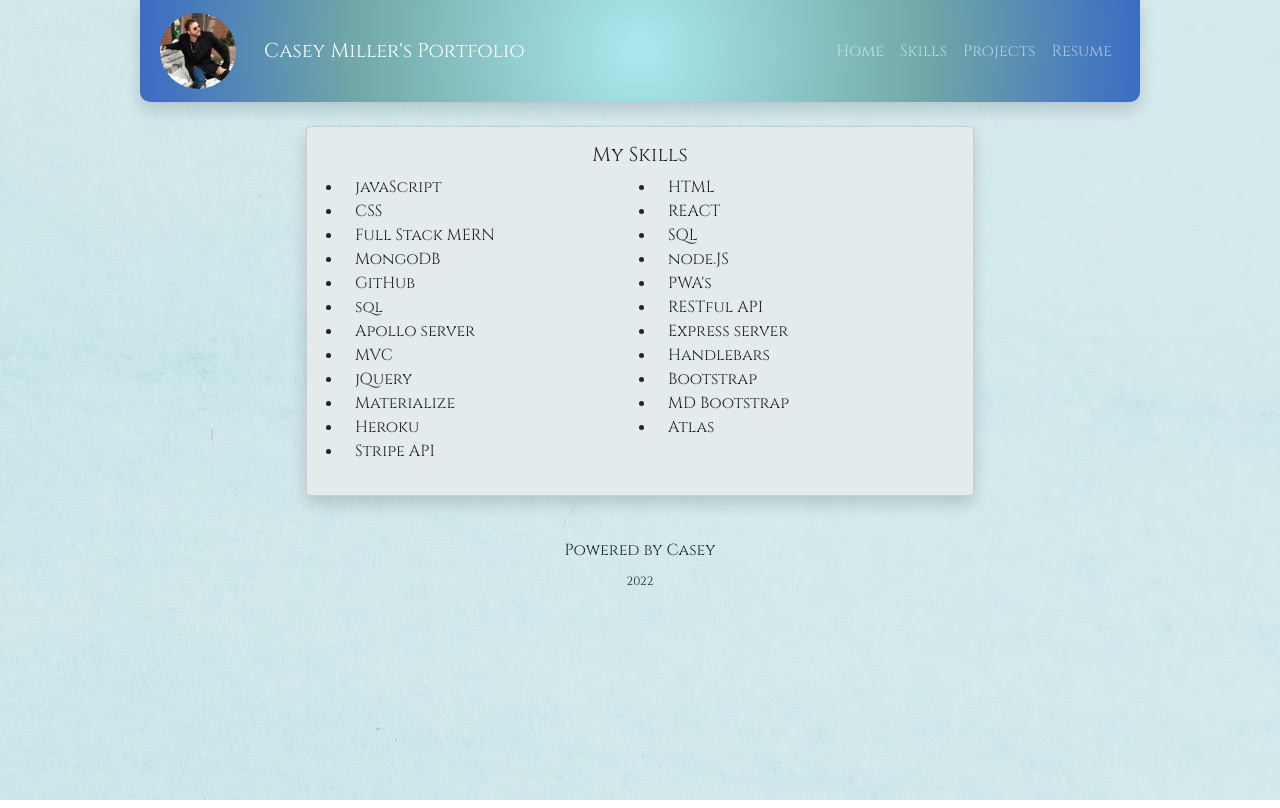
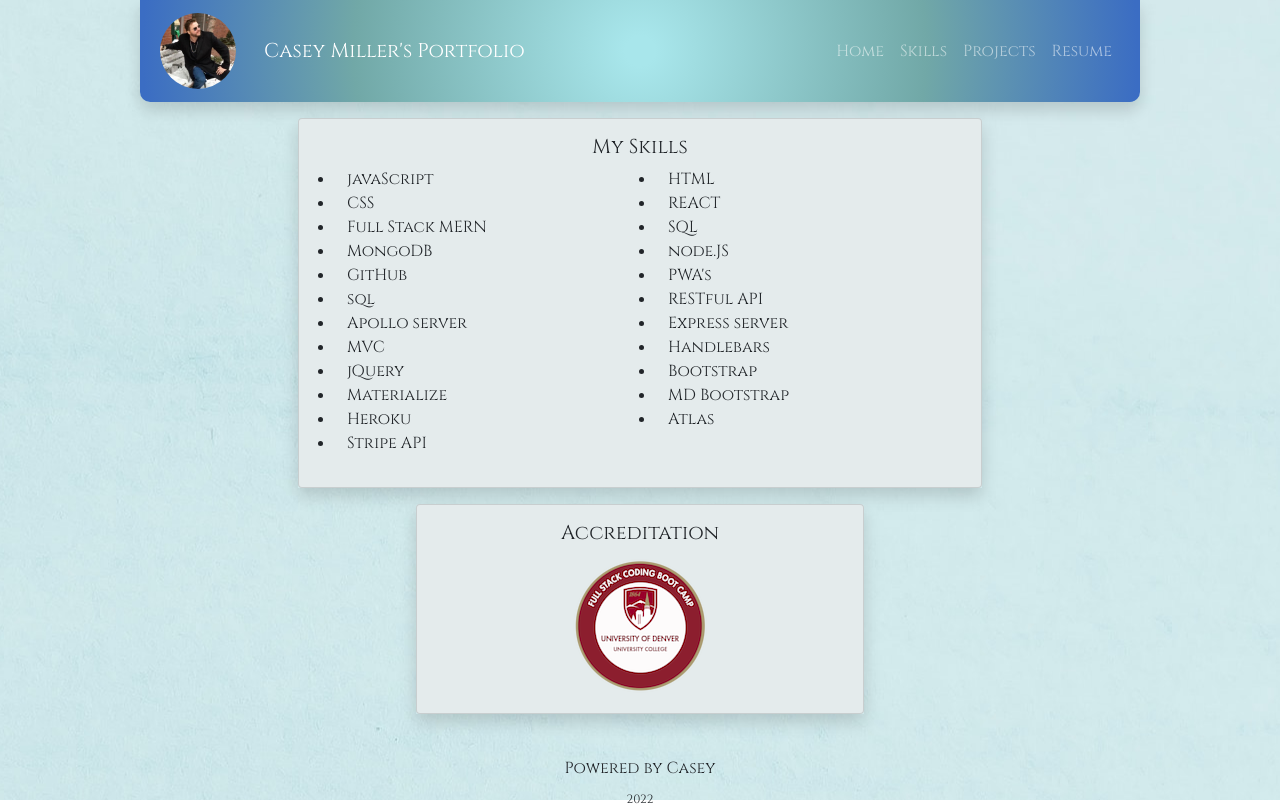
Before and after one commit to CaseySMiller/reactPortfolio, a React (Create React App) app in the folder client/: page /skills in a window 1280 px wide. Built offline with nearby package versions, Linux system fonts and the light colour scheme.

Commit message:
added bootcamp accreditation and mdb effects to skills page

```diff
--- a/client/src/App.css
+++ b/client/src/App.css
@@ -48,7 +48,7 @@ body {
 .my-button:hover {
   background-color: rgb(113,168,167);
   background: radial-gradient(circle, rgba(168,230,235,1) 3%, rgba(113,168,167,1) 57%, rgba(59,109,195,1) 99%);
-  }
+}
 
 .contact-link {
   width: 100%;
--- a/client/src/pages/Skills.js
+++ b/client/src/pages/Skills.js
@@ -1,5 +1,7 @@
 import React from 'react';
 import { Row, Col, Container, Card } from 'react-bootstrap';
+import { MDBRipple, MDBRow, MDBCol } from 'mdb-react-ui-kit';
+
 
 //define an array of skills
 const skillList = [
@@ -34,7 +36,8 @@ const Skills = () => {
             <Container>
                 <Row className='justify-content-center m-3'>
                     <Col md={9}>
-                    <Card className='m-2 mb-3 mx-100 shadow'>
+                        <div className='shadow p-0 m-0'>
+                            <Card className='mb-3 mx-100 hover-shadow'>
                                 <Card.Body>
                                     <Card.Title className="text-center">
                                         My Skills
@@ -50,6 +53,36 @@ const Skills = () => {
                                     </Card.Text>
                                 </Card.Body>
                             </Card>
+                        </div>
+                    </Col>
+                    <Col md={6}>
+                        <div className='shadow p-0 m-0'>
+                            <Card className='mb-3 mx-100 hover-shadow'>
+                                <Card.Body>
+                                    <Card.Title className="text-center">
+                                        Accreditation
+                                    </Card.Title>
+                                    <Card.Text>
+                                        <MDBRow>
+                                            <MDBCol className='text-center'>
+                                                <MDBRipple
+                                                rippleTag='a'
+                                                target='_blank'
+                                                href='https://www.credly.com/badges/09038804-6c29-4c2a-adb1-cfe6a497646f/public_url'
+                                                className='rounded-circle hover-zoom justify-content-center'
+                                                >
+                                                    <img
+                                                    src='/images/full-stack-coding-boot-camp.png'
+                                                    className='img-fluid'
+                                                    alt='DU Coding Bootcamp Badge'
+                                                    />
+                                                </MDBRipple>
+                                            </MDBCol>
+                                        </MDBRow>
+                                    </Card.Text>
+                                </Card.Body>
+                            </Card>
+                        </div>
                     </Col>
                 </Row>
             </Container>
```
Also changed, not shown: client/public/images/full-stack-coding-boot-camp.png (added). Lines whose indentation alone changed are shown as unchanged.
